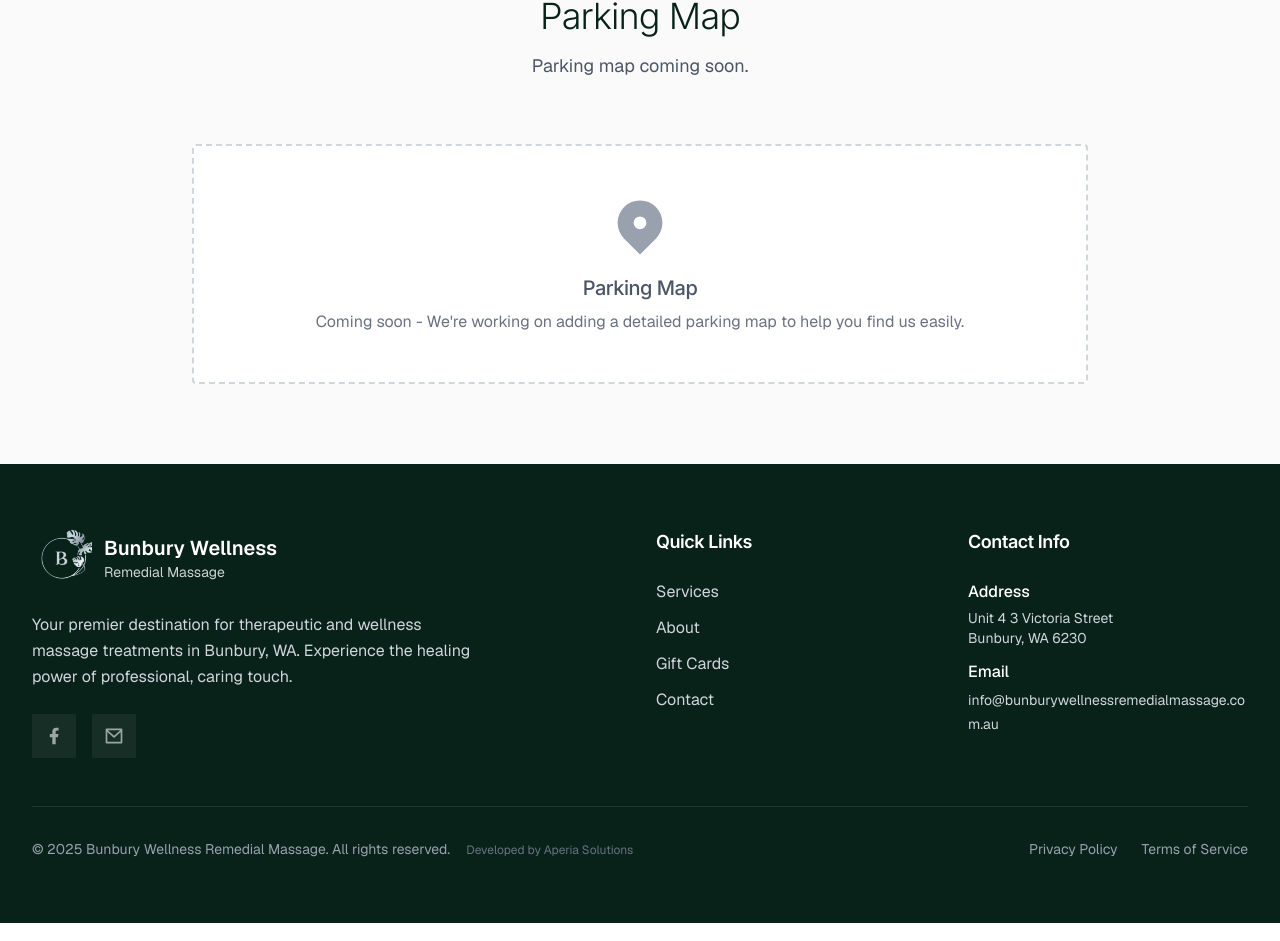
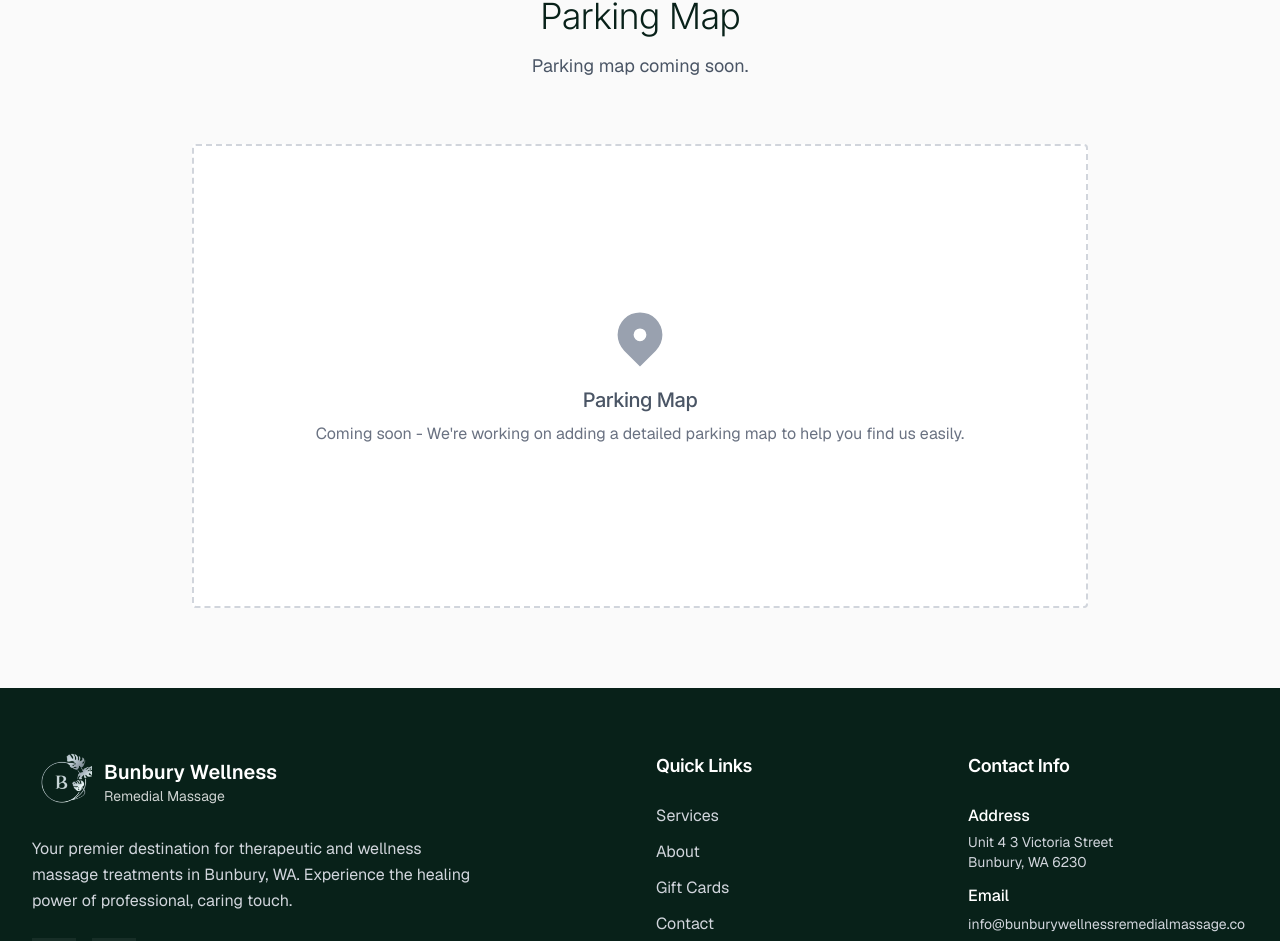
Before and after one commit to kadynjaipearce/mockup-site, a Next.js app: page /contact in a window 1280 px wide. Shown: the part 2351-3292 px from the top of the page. Built offline with nearby package versions, Linux system fonts and the light colour scheme.

Commit message:
🎨 style(gift-cards): improve iframe background and layout spacing

```diff
--- a/app/contact/page.tsx
+++ b/app/contact/page.tsx
@@ -507,7 +507,7 @@ const ContactPage = () => {
             viewport={{ once: true, amount: 0.2 }}
             className="max-w-4xl mx-auto"
           >
-            <div className="bg-white border-2 border-dashed border-gray-300 rounded-lg p-12 text-center">
+            <div className="bg-white border-2 border-dashed border-gray-300 rounded-lg p-12 text-center py-40">
               <div className="text-gray-400 mb-4">
                 <svg
                   className="w-16 h-16 mx-auto"
```
